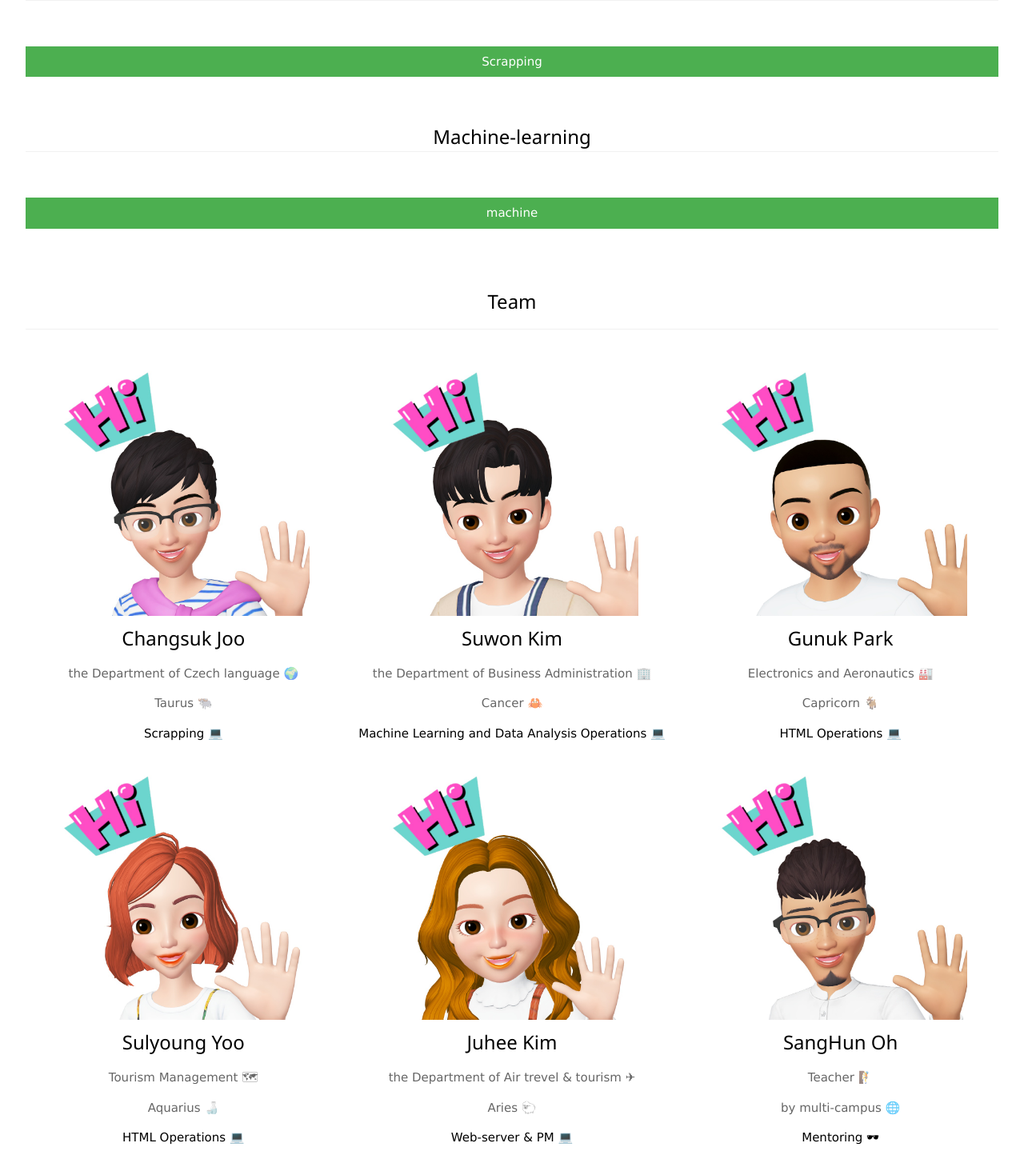
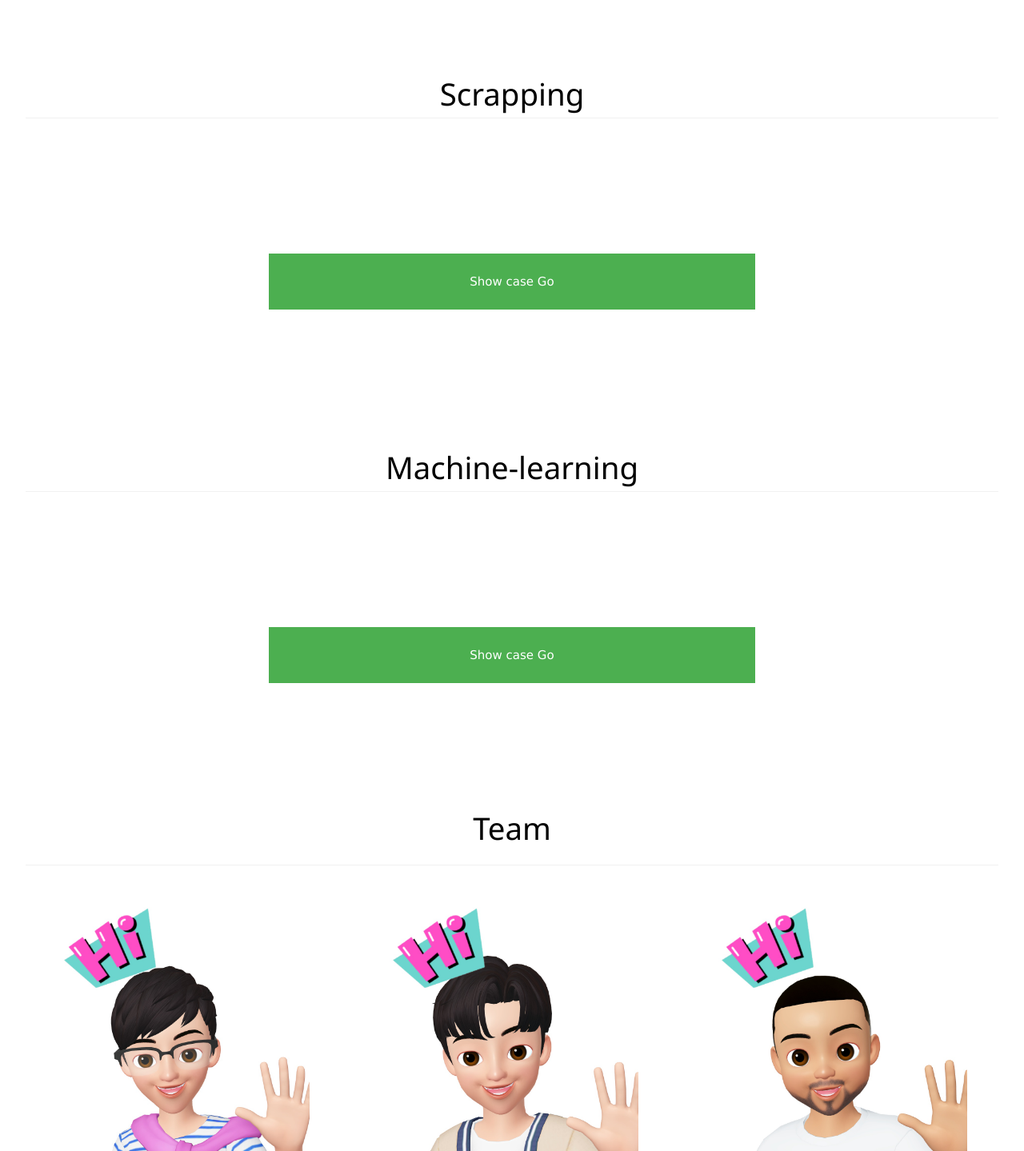
Before and after one commit to victoria2012/Multi_A_2Team, a Django app: page / in a window 1280 px wide. Shown: the part 1617-3056 px from the top of the page at 80% size. Run offline with Django 3.2, Linux system fonts and the light colour scheme.

Commit message:
project부분만하면됨

```diff
--- a/templates/green_home.html
+++ b/templates/green_home.html
@@ -43,18 +43,18 @@
   <!-- projects 추천부분 -->
   <div class="w3-content w3-padding" style="max-width:1564px; text-align:center;">
     <div class="w3-container w3-padding-32" id="Matching movies">
-        <h3 class="w3-border-bottom w3-border-light-grey w3-padding-16">Matching movies</h3>
+        <h3 class="w3-border-bottom w3-border-light-grey w3-padding-16" style="font-size:3vw">Matching movies</h3>
     </div>
 
-    <div class="content-resizer">
+    <div class="content-resizer w3-panel w3-padding-large w3-green">
       <form class="w3-container" action="projects">
-        <h2  class="w3-text-green" style="text-align:center;">나에게 맞는 영화찾기</h2>
-        <p>원하는 영화를 검색하시면 꼭 맞는 영화를 추천해드립니다</p>
+        <h2  class="w3-text-white" style="text-align:center;">나에게 맞는 영화찾기</h2>
+        <p>검색을 하시면 추천페이지로 연결 됩니다.</p>
         <p>
-          <label class="w3-text-green"><b>영화이름을 입력해주세요</b></label>
+          <label class="w3-text-white"><b>영화 제목을 입력해주세요</b></label>
           <input class="w3-input w3-border" name="first" type="text" placeholder="영화이름..." style="text-align:center; margin: auto; width: 600px;">
         </p>
-        <p><button class="w3-btn w3-green">검색</button></p>
+        <p><button class="w3-btn w3-white">검색</button></p>
       </form>
     </div>
 
@@ -121,18 +121,18 @@
   <!-- projects2 스크레핑 통계 -->
   <section id="Scrapping" style="max-width:1564px; hight:902px; text-align:center;">
 
-      <div class="w3-container w3-padding-32" >
-        <h3 class="w3-border-bottom w3-border-light-grey w3-padding-60">Scrapping</h3>
+      <div class="w3-container w3-panel w3-padding-64">
+        <h3 class="w3-border-bottom w3-border-light-grey" style="font-size:3vw">Scrapping</h3>
       </div>
-    <form class="w3-container" action="scrapping">
-        <p><button class="w3-btn w3-green" style="width:100%">Scrapping</button></p>
+    <form class="w3-container w3-panel w3-padding-64 " action="scrapping">
+        <p><button class="w3-btn w3-green w3-padding-24" style="width:50%">Show case Go </button></p>
     </form>
 
-      <div class="w3-container w3-padding-32" >
-          <h3 class="w3-border-bottom w3-border-light-grey w3-padding-60">Machine-learning</h3>
+      <div class="w3-container w3-panel w3-padding-64">
+          <h3 class="w3-border-bottom w3-border-light-grey " style="font-size:3vw">Machine-learning</h3>
       </div>
-      <form class="w3-container" action="machine">
-      <p><button class="w3-btn w3-green" style="width:100%">machine</button></p>
+      <form class="w3-container w3-panel w3-padding-64 " action="machine">
+      <p><button class="w3-btn w3-green w3-padding-24" style="width:50%">Show case Go</button></p>
       </form>
 
   </section>
@@ -140,8 +140,8 @@
 
   <!-- about-팀 소개 -->
    <section id="Team" style="max-width:1564px; hight:902px; text-align:center;">
-    <div class="w3-container w3-padding-32" >
-        <h3 class="w3-border-bottom w3-border-light-grey w3-padding-16">Team</h3>
+    <div class="w3-container w3-padding-32">
+        <h3 class="w3-border-bottom w3-border-light-grey w3-padding-16" style="font-size:3vw">Team</h3>
       </div>
    </section>
 
--- a/templates/machine.html
+++ b/templates/machine.html
@@ -7,9 +7,10 @@
     <title>Title</title>
     <script src="https://cdn.plot.ly/plotly-latest.min.js"></script>
 </head>
+<div class="w3-container">
     <h1>Machine-Learning</h1>
     <div id="myPlot" style="width:100%;max-width:700px"></div>
-
+</div>
 <body>
 
     <script>
```
